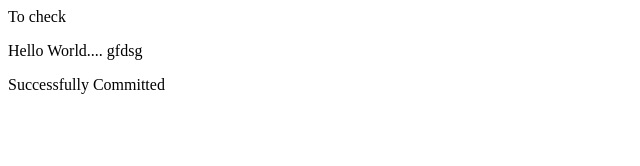
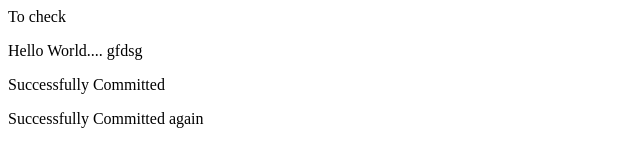
Before and after one commit to Prowesssoftwaresolutions/GITTest, a plain HTML site: page start.html in a window 1280 px wide. Shown: the whole page, without its empty margins (0-640 px from the left). Drawn offline with Linux system fonts and the light colour scheme.

Commit message:
Last Commit

```diff
--- a/start.html
+++ b/start.html
@@ -2,5 +2,6 @@
 <title></title>
 <body><p>To check</p><p>Hello World.... gfdsg</p>
     <p>Successfully Committed</p>
+    <p>Successfully Committed again</p>
 </body>
 </html>
```
